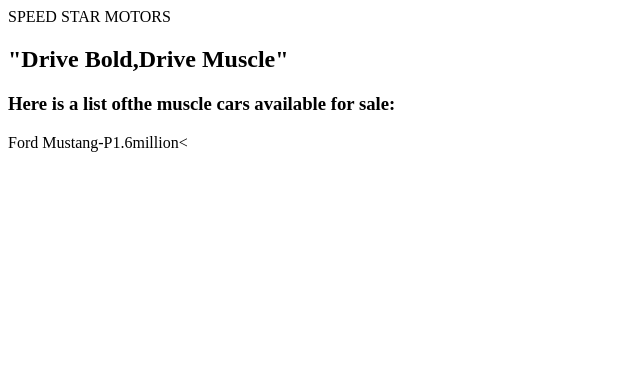
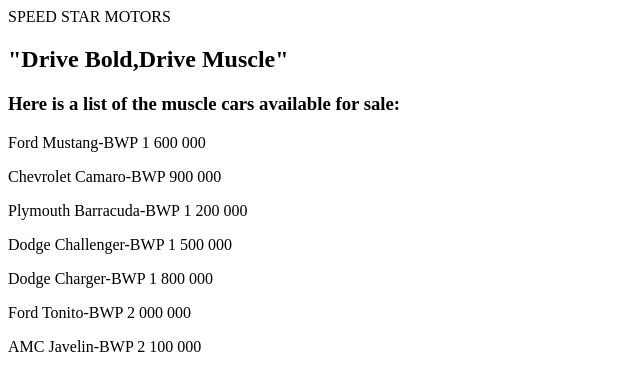
Before and after one commit to bida24-052/Speed-Star-Motors, a plain HTML site: page index.html in a window 1280 px wide. Shown: the whole page, without its empty margins (0-640 px from the left). Drawn offline with Linux system fonts and the light colour scheme.

Commit message:
Update index.html

```diff
--- a/index.html
+++ b/index.html
@@ -1,5 +1,12 @@
 <html>
 <head>SPEED STAR MOTORS</head>
 <h2>"Drive Bold,Drive Muscle"</h2>
-<h3>Here is a list ofthe muscle cars available for sale:</h3>
-<p>Ford Mustang-P1.6million<
+<h3>Here is a list of the muscle cars available for sale:</h3>
+<p>Ford Mustang-BWP 1 600 000</p>
+<p>Chevrolet Camaro-BWP 900 000</p>
+<p>Plymouth Barracuda-BWP 1 200 000</p>
+<p>Dodge Challenger-BWP 1 500 000</p>
+<p>Dodge Charger-BWP 1 800 000</p>
+<p>Ford Tonito-BWP 2 000 000</p>
+<p>AMC Javelin-BWP 2 100 000</p>
+<p></p>
```
